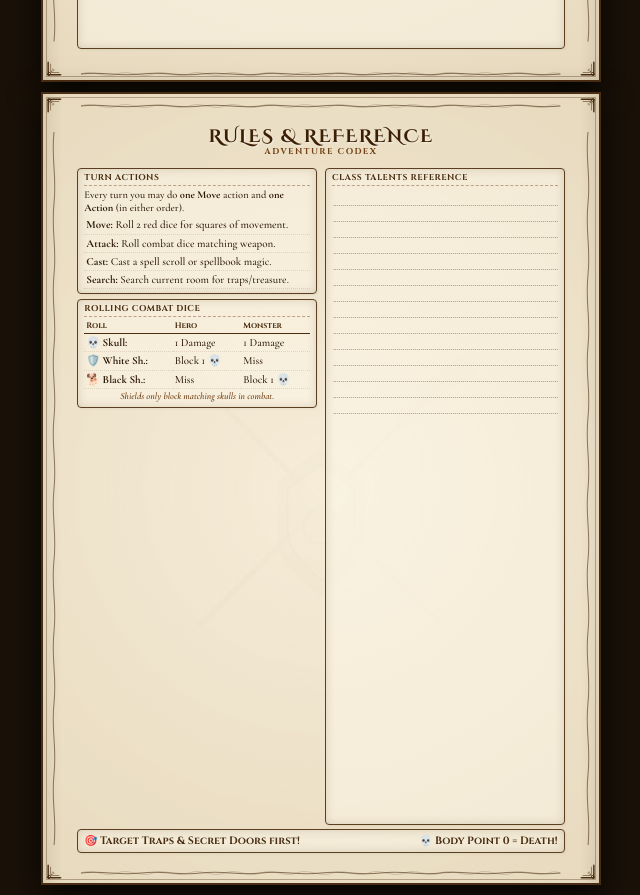
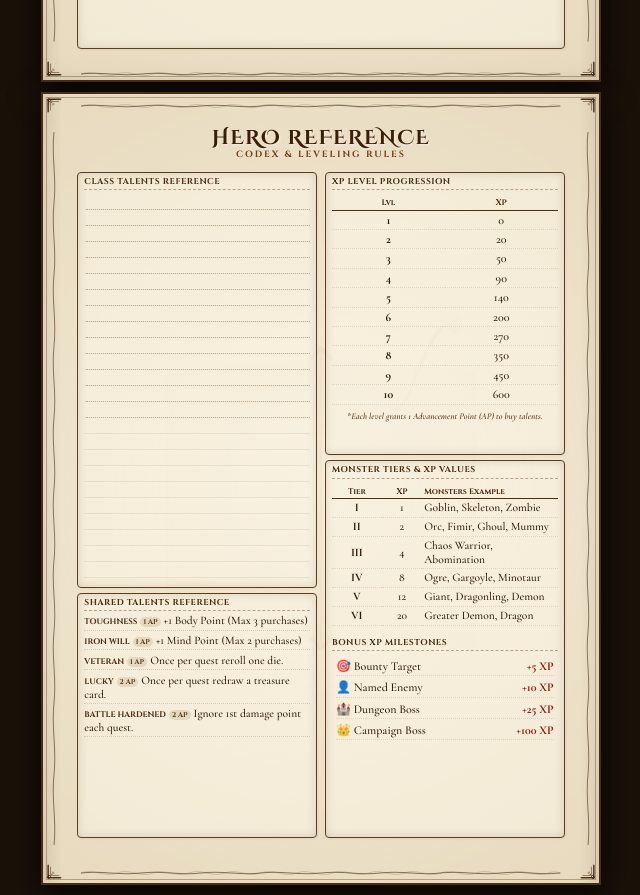
Before and after one commit to ihorvasyliev-gh/gege-quest-companion, a React (Vite) app in the folder companion-app/: page / in a window 1280 px wide. Shown: the part 2480-3375 px from the top of the page, without its empty margins (319-959 px from the left). Built offline with nearby package versions, Linux system fonts and the light colour scheme.

Commit message:
Restore original Page 4 layout and content on printable Character Sheet

```diff
--- a/companion-app/src/components/CharacterSheet.tsx
+++ b/companion-app/src/components/CharacterSheet.tsx
@@ -1,15 +1,4 @@
 import { useCharacterStore, TALENTS, getTalentById, getClassNameReadable } from '../store/useCharacterStore';
-
-export function CharacterSheet() {
-  const inputs = useCharacterStore((state) => state.inputs);
-  const updateInput = useCharacterStore((state) => state.updateInput);
-  const charState = useCharacterStore((state) => state.charState);
-
-  // Helper for input binding
-  const bindInput = (id: string) => ({
-    value: inputs[id] || '',
-    onChange: (e: React.ChangeEvent<HTMLInputElement>) => updateInput(id, e.target.value),
-  });
 
 // Pages corner Celtic knots
 const Corners = () => (
@@ -88,6 +77,17 @@ export function CharacterSheet() {
     </div>
   </>
 );
+
+export function CharacterSheet() {
+  const inputs = useCharacterStore((state) => state.inputs);
+  const updateInput = useCharacterStore((state) => state.updateInput);
+  const charState = useCharacterStore((state) => state.charState);
+
+  // Helper for input binding
+  const bindInput = (id: string) => ({
+    value: inputs[id] || '',
+    onChange: (e: React.ChangeEvent<HTMLInputElement>) => updateInput(id, e.target.value),
+  });
 
   return (
     <div id="sheet-tab" className="tab-content active">
@@ -594,84 +594,44 @@ export function CharacterSheet() {
           <Corners />
           <Borders />
 
-          {/* Watermark: Crossed Axes */}
-          <svg className="page-watermark" viewBox="0 0 200 200">
-            <path d="M45,45 L155,155 M155,45 L45,155" stroke="#5c3e21" strokeWidth="2.5" fill="none" opacity="0.3"/>
-            <path d="M35,32 L58,48 L52,55 L30,42 Z" fill="#5c3e21" opacity="0.2"/>
-            <path d="M165,32 L142,48 L148,55 L170,42 Z" fill="#5c3e21" opacity="0.2"/>
-            <path d="M100,75 L120,90 L120,115 C120,130 100,140 100,142 C100,140 80,130 80,115 L80,90 Z" fill="#5c3e21" opacity="0.22"/>
-            <path d="M100,82 L115,93 L115,112 C115,124 100,133 100,135 C100,133 85,124 85,112 L85,93 Z" fill="#f3e5c8" stroke="#5c3e21" strokeWidth="0.8" opacity="0.5"/>
-            <circle cx="100" cy="110" r="8" fill="none" stroke="#5c3e21" strokeWidth="1" opacity="0.3"/>
+          {/* Watermark: Open Book with Quill */}
+          <svg className="page-watermark" viewBox="0 0 200 200" style={{ opacity: 0.035 }}>
+            {/* Left page */}
+            <path d="M30,40 L95,35 L95,160 L30,165 Z" fill="#5c3e21" opacity="0.3"/>
+            {/* Right page */}
+            <path d="M170,40 L105,35 L105,160 L170,165 Z" fill="#5c3e21" opacity="0.3"/>
+            {/* Spine */}
+            <path d="M95,35 L100,30 L105,35 M95,160 L100,165 L105,160" fill="none" stroke="#5c3e21" strokeWidth={2}/>
+            <path d="M100,30 L100,165" stroke="#5c3e21" strokeWidth={1.5}/>
+            {/* Page lines (left) */}
+            <path d="M40,55 L88,52 M40,65 L88,62 M40,75 L88,72 M40,85 L88,82 M40,95 L88,92 M40,105 L88,102 M40,115 L88,112 M40,125 L88,122 M40,135 L88,132 M40,145 L88,142" stroke="#5c3e21" strokeWidth={0.4} opacity={0.5}/>
+            {/* Page lines (right) */}
+            <path d="M112,52 L160,55 M112,62 L160,65 M112,72 L160,75 M112,82 L160,85 M112,92 L160,95 M112,102 L160,105 M112,112 L160,115 M112,122 L160,125 M112,132 L160,135 M112,142 L160,145" stroke="#5c3e21" strokeWidth={0.4} opacity={0.5}/>
+            {/* Quill pen */}
+            <path d="M155,20 C150,25 145,35 140,50 C138,55 135,58 130,60" stroke="#5c3e21" strokeWidth={1.5} fill="none"/>
+            <path d="M155,20 L162,15 C165,18 163,22 160,24 Z" fill="#5c3e21" opacity="0.5"/>
+            {/* Ink drops */}
+            <circle cx={128} cy={62} r={2} fill="#5c3e21" opacity="0.4"/>
+            <circle cx={132} cy={65} r={1} fill="#5c3e21" opacity="0.3"/>
           </svg>
 
           <div style={{ height: '100%', display: 'flex', flexDirection: 'column', justifyContent: 'space-between' }}>
-            <div className="header-container">
-              <h1 className="main-title" style={{ fontSize: '18px' }}>RULES & REFERENCE</h1>
-              <div className="subtitle" style={{ fontSize: '8.5px', letterSpacing: '1.5px' }}>Adventure Codex</div>
+            <div className="header-container" style={{ marginBottom: '6px' }}>
+              <h1 className="main-title" style={{ fontSize: '20px' }}>HERO REFERENCE</h1>
+              <div className="subtitle" style={{ fontSize: '9px', letterSpacing: '2px' }}>Codex & Leveling Rules</div>
             </div>
 
             <div className="reference-grid">
 
-              {/* Left Column: Basic Actions */}
+              {/* LEFT COLUMN: TALENTS */}
               <div className="reference-column">
-                <div className="parchment-box reference-box">
-                  <h3>Turn Actions</h3>
-                  <div style={{ fontSize: '10.5px', lineHeight: 1.25 }}>
-                    Every turn you may do <strong>one Move</strong> action and <strong>one Action</strong> (in either order).
-                    <table className="ref-table" style={{ marginTop: '2px' }}>
-                      <tbody>
-                        <tr><td><strong>Move:</strong> Roll 2 red dice for squares of movement.</td></tr>
-                        <tr><td><strong>Attack:</strong> Roll combat dice matching weapon.</td></tr>
-                        <tr><td><strong>Cast:</strong> Cast a spell scroll or spellbook magic.</td></tr>
-                        <tr><td><strong>Search:</strong> Search current room for traps/treasure.</td></tr>
-                      </tbody>
-                    </table>
-                  </div>
-                </div>
 
-                <div className="parchment-box reference-box">
-                  <h3>Rolling Combat Dice</h3>
-                  <div style={{ fontSize: '10.5px', lineHeight: 1.25 }}>
-                    <table className="ref-table">
-                      <thead>
-                        <tr>
-                          <th>Roll</th>
-                          <th>Hero</th>
-                          <th>Monster</th>
-                        </tr>
-                      </thead>
-                      <tbody>
-                        <tr>
-                          <td><strong>💀 Skull:</strong></td>
-                          <td>1 Damage</td>
-                          <td>1 Damage</td>
-                        </tr>
-                        <tr>
-                          <td><strong>🛡️ White Sh.:</strong></td>
-                          <td>Block 1 💀</td>
-                          <td>Miss</td>
-                        </tr>
-                        <tr>
-                          <td><strong>🐕 Black Sh.:</strong></td>
-                          <td>Miss</td>
-                          <td>Block 1 💀</td>
-                        </tr>
-                      </tbody>
-                    </table>
-                    <div style={{ fontStyle: 'italic', fontSize: '9.5px', marginTop: '2px', color: '#724216', textAlign: 'center' }}>
-                      Shields only block matching skulls in combat.
-                    </div>
-                  </div>
-                </div>
-              </div>
-
-              {/* Right Column: Dynamic Class reference */}
-              <div className="reference-column">
-                <div className="parchment-box reference-box" style={{ flexGrow: 1, display: 'flex', flexDirection: 'column' }}>
+                {/* Class Talents Reference Box */}
+                <div className="parchment-box reference-box" style={{ height: '110mm', overflow: 'hidden' }}>
                   <h3 id="ref-class-title">
                     {charState.class ? `${getClassNameReadable(charState.class)} Talents Reference` : 'Class Talents Reference'}
                   </h3>
-                  <div id="ref-class-talents-content" style={{ flexGrow: 1 }}>
+                  <div id="ref-class-talents-content" style={{ height: '100%', display: 'flex', flexDirection: 'column' }}>
                     {charState.class && TALENTS.classes[charState.class] ? (
                       <div style={{ display: 'flex', flexDirection: 'column', gap: '2.5px', overflow: 'hidden', paddingTop: '2px' }}>
                         {TALENTS.classes[charState.class].map((talent) => (
@@ -691,15 +651,116 @@ export function CharacterSheet() {
                     )}
                   </div>
                 </div>
+
+                {/* Shared Talents Reference Box */}
+                <div className="parchment-box reference-box" style={{ height: '65mm', overflow: 'hidden' }}>
+                  <h3>Shared Talents Reference</h3>
+                  <div style={{ display: 'flex', flexDirection: 'column', gap: '2px' }}>
+                    <div className="ref-talent-item"><span className="ref-talent-name">Toughness</span><span className="ref-talent-cost">1 AP</span>+1 Body Point (Max 3 purchases)</div>
+                    <div className="ref-talent-item"><span className="ref-talent-name">Iron Will</span><span className="ref-talent-cost">1 AP</span>+1 Mind Point (Max 2 purchases)</div>
+                    <div className="ref-talent-item"><span className="ref-talent-name">Veteran</span><span className="ref-talent-cost">1 AP</span>Once per quest reroll one die.</div>
+                    <div className="ref-talent-item"><span className="ref-talent-name">Lucky</span><span className="ref-talent-cost">2 AP</span>Once per quest redraw a treasure card.</div>
+                    <div className="ref-talent-item"><span className="ref-talent-name">Battle Hardened</span><span className="ref-talent-cost">2 AP</span>Ignore 1st damage point each quest.</div>
+                  </div>
                 </div>
 
               </div>
 
-            <div className="parchment-box" style={{ padding: '4px 6px', marginTop: '4px' }}>
-              <div style={{ display: 'flex', justifyContent: 'space-between', fontSize: '10.5px', fontFamily: 'Cinzel', fontWeight: 'bold', color: '#4a2e13' }}>
-                <span>🎯 Target Traps & Secret Doors first!</span>
-                <span>💀 Body Point 0 = Death!</span>
+              {/* RIGHT COLUMN: LEVELING & XP RULES */}
+              <div className="reference-column">
+
+                {/* Leveling thresholds Box */}
+                <div className="parchment-box reference-box" style={{ height: '75mm', overflow: 'hidden' }}>
+                  <h3 style={{ marginBottom: '6px' }}>XP Level progression</h3>
+                  <table className="ref-table" style={{ textAlign: 'center', fontSize: '12px', marginBottom: '6px', width: '100%' }}>
+                    <thead>
+                      <tr>
+                        <th style={{ textAlign: 'center', width: '50%' }}>Lvl</th>
+                        <th style={{ textAlign: 'center', width: '50%' }}>XP</th>
+                      </tr>
+                    </thead>
+                    <tbody>
+                      <tr><td><strong>1</strong></td><td>0</td></tr>
+                      <tr><td><strong>2</strong></td><td>20</td></tr>
+                      <tr><td><strong>3</strong></td><td>50</td></tr>
+                      <tr><td><strong>4</strong></td><td>90</td></tr>
+                      <tr><td><strong>5</strong></td><td>140</td></tr>
+                      <tr><td><strong>6</strong></td><td>200</td></tr>
+                      <tr><td><strong>7</strong></td><td>270</td></tr>
+                      <tr><td><strong>8</strong></td><td>350</td></tr>
+                      <tr><td><strong>9</strong></td><td>450</td></tr>
+                      <tr><td><strong>10</strong></td><td>600</td></tr>
+                    </tbody>
+                  </table>
+                  <div style={{ fontSize: '9px', fontStyle: 'italic', color: '#5c3e21', marginTop: '6px', lineHeight: 1.3, textAlign: 'center' }}>
+                    *Each level grants 1 Advancement Point (AP) to buy talents.
                   </div>
+                </div>
+
+                {/* Monster Tiers & XP Box */}
+                <div className="parchment-box reference-box" style={{ height: '100mm', overflow: 'hidden' }}>
+                  <h3 style={{ marginBottom: '6px' }}>Monster Tiers & XP values</h3>
+                  <table className="ref-table" style={{ fontSize: '11.5px', marginBottom: '12px', width: '100%' }}>
+                    <thead>
+                      <tr>
+                        <th style={{ textAlign: 'center', width: '22%' }}>Tier</th>
+                        <th style={{ textAlign: 'center', width: '18%' }}>XP</th>
+                        <th style={{ textAlign: 'left', width: '60%' }}>Monsters Example</th>
+                      </tr>
+                    </thead>
+                    <tbody>
+                      <tr>
+                        <td style={{ textAlign: 'center' }}><strong>I</strong></td>
+                        <td style={{ textAlign: 'center' }}>1</td>
+                        <td style={{ textAlign: 'left' }}>Goblin, Skeleton, Zombie</td>
+                      </tr>
+                      <tr>
+                        <td style={{ textAlign: 'center' }}><strong>II</strong></td>
+                        <td style={{ textAlign: 'center' }}>2</td>
+                        <td style={{ textAlign: 'left' }}>Orc, Fimir, Ghoul, Mummy</td>
+                      </tr>
+                      <tr>
+                        <td style={{ textAlign: 'center' }}><strong>III</strong></td>
+                        <td style={{ textAlign: 'center' }}>4</td>
+                        <td style={{ textAlign: 'left' }}>Chaos Warrior, Abomination</td>
+                      </tr>
+                      <tr>
+                        <td style={{ textAlign: 'center' }}><strong>IV</strong></td>
+                        <td style={{ textAlign: 'center' }}>8</td>
+                        <td style={{ textAlign: 'left' }}>Ogre, Gargoyle, Minotaur</td>
+                      </tr>
+                      <tr>
+                        <td style={{ textAlign: 'center' }}><strong>V</strong></td>
+                        <td style={{ textAlign: 'center' }}>12</td>
+                        <td style={{ textAlign: 'left' }}>Giant, Dragonling, Demon</td>
+                      </tr>
+                      <tr>
+                        <td style={{ textAlign: 'center' }}><strong>VI</strong></td>
+                        <td style={{ textAlign: 'center' }}>20</td>
+                        <td style={{ textAlign: 'left' }}>Greater Demon, Dragon</td>
+                      </tr>
+                    </tbody>
+                  </table>
+
+                  <h3 style={{ marginBottom: '6px' }}>Bonus XP Milestones</h3>
+                  <div style={{ display: 'flex', flexDirection: 'column', gap: '4px', fontSize: '12px', padding: '2px 4px' }}>
+                    <div style={{ display: 'flex', justifyContent: 'space-between', borderBottom: '1px dotted rgba(92,62,33,0.15)', paddingBottom: '2px' }}>
+                      <span>🎯 Bounty Target</span><strong style={{ color: '#8c1e13' }}>+5 XP</strong>
+                    </div>
+                    <div style={{ display: 'flex', justifyContent: 'space-between', borderBottom: '1px dotted rgba(92,62,33,0.15)', paddingBottom: '2px' }}>
+                      <span>👤 Named Enemy</span><strong style={{ color: '#8c1e13' }}>+10 XP</strong>
+                    </div>
+                    <div style={{ display: 'flex', justifyContent: 'space-between', borderBottom: '1px dotted rgba(92,62,33,0.15)', paddingBottom: '2px' }}>
+                      <span>🏰 Dungeon Boss</span><strong style={{ color: '#8c1e13' }}>+25 XP</strong>
+                    </div>
+                    <div style={{ display: 'flex', justifyContent: 'space-between', borderBottom: '1px dotted rgba(92,62,33,0.15)', paddingBottom: '2px' }}>
+                      <span>👑 Campaign Boss</span><strong style={{ color: '#8c1e13' }}>+100 XP</strong>
+                    </div>
+                  </div>
+                </div>
+
+              </div>
+
             </div>
           </div>
         </div>
--- a/companion-app/src/store/useCharacterStore.ts
+++ b/companion-app/src/store/useCharacterStore.ts
@@ -229,7 +229,7 @@ export const useCharacterStore = create<AppState>()(
           }
 
           let nextClass = state.charState.class;
-          let nextPurchased = { ...state.charState.purchasedTalents };
+          const nextPurchased = { ...state.charState.purchasedTalents };
 
           if (matchedKey) {
             nextClass = matchedKey;
@@ -525,10 +525,11 @@ export const useCharacterStore = create<AppState>()(
                 charState: parsed.state || { ...emptyCharState }
               }
             };
-          } catch (e) {
+          } catch {
             return null;
           }
         },
+        // eslint-disable-next-line @typescript-eslint/no-explicit-any
         setItem: (name, value: any) => {
           const data = {
             inputs: value.state.inputs || {},
```
Lines whose indentation alone changed are shown as unchanged.
